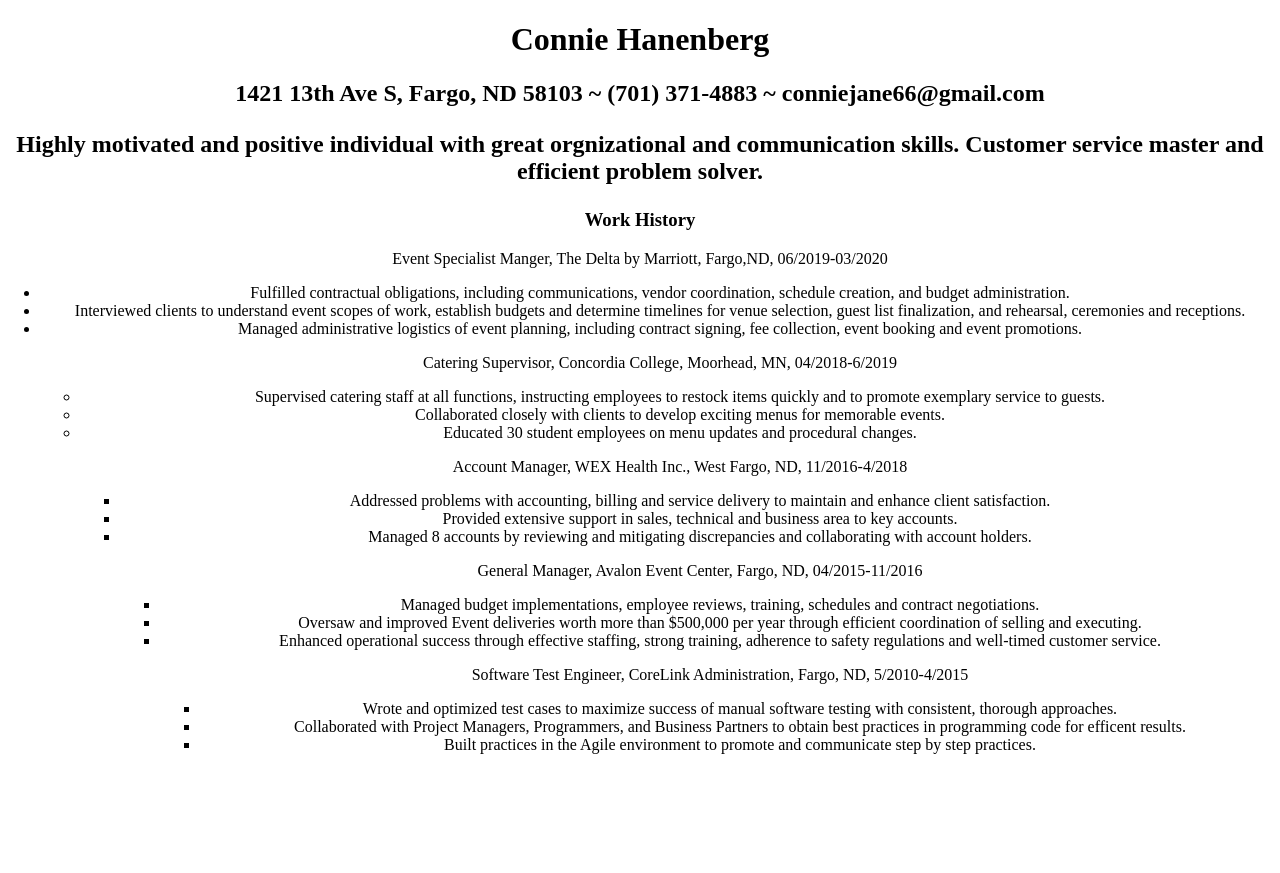
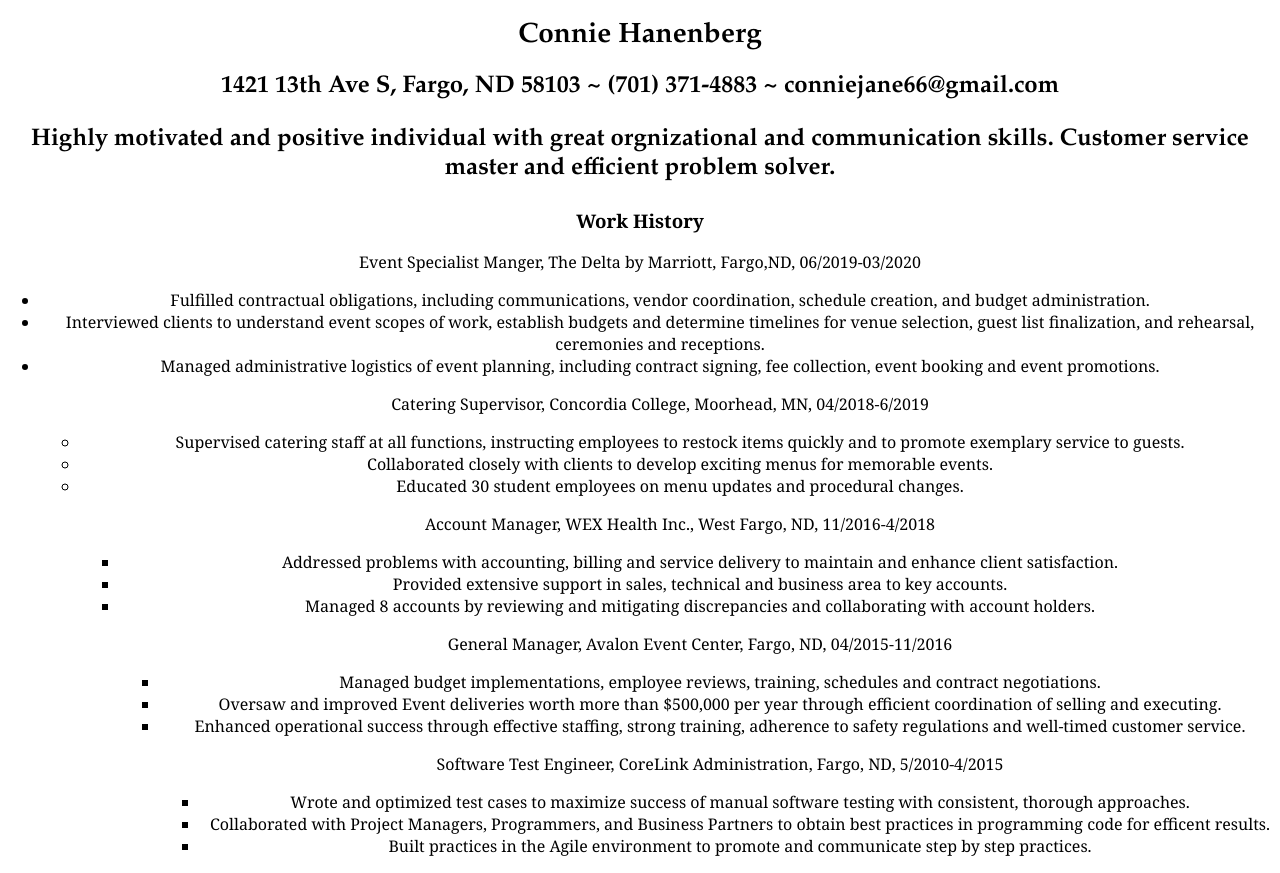
Before and after one commit to conniehanenberg/conniehanenberg.github.io, a plain HTML site: page index.html in a window 1280 px wide. Before the commit the page ends 800 px from the top, so only its background shows below. Drawn offline with Linux system fonts and the light colour scheme.

Commit message:
Update style.css

```diff
--- a/style.css
+++ b/style.css
@@ -3,4 +3,15 @@ body {
   margin: 0%;
   text-align: center;
   width: 100%;
+  font-family: Georgia, serif;
 }
+h1 {
+  font-size: 28px;
+  font-family: Palatino, serif;
+  text-align: center;
+}
+h2 {
+  font-size: 24px;
+  font-family: Palatino, serif;
+  text-align: center;
+}
```
